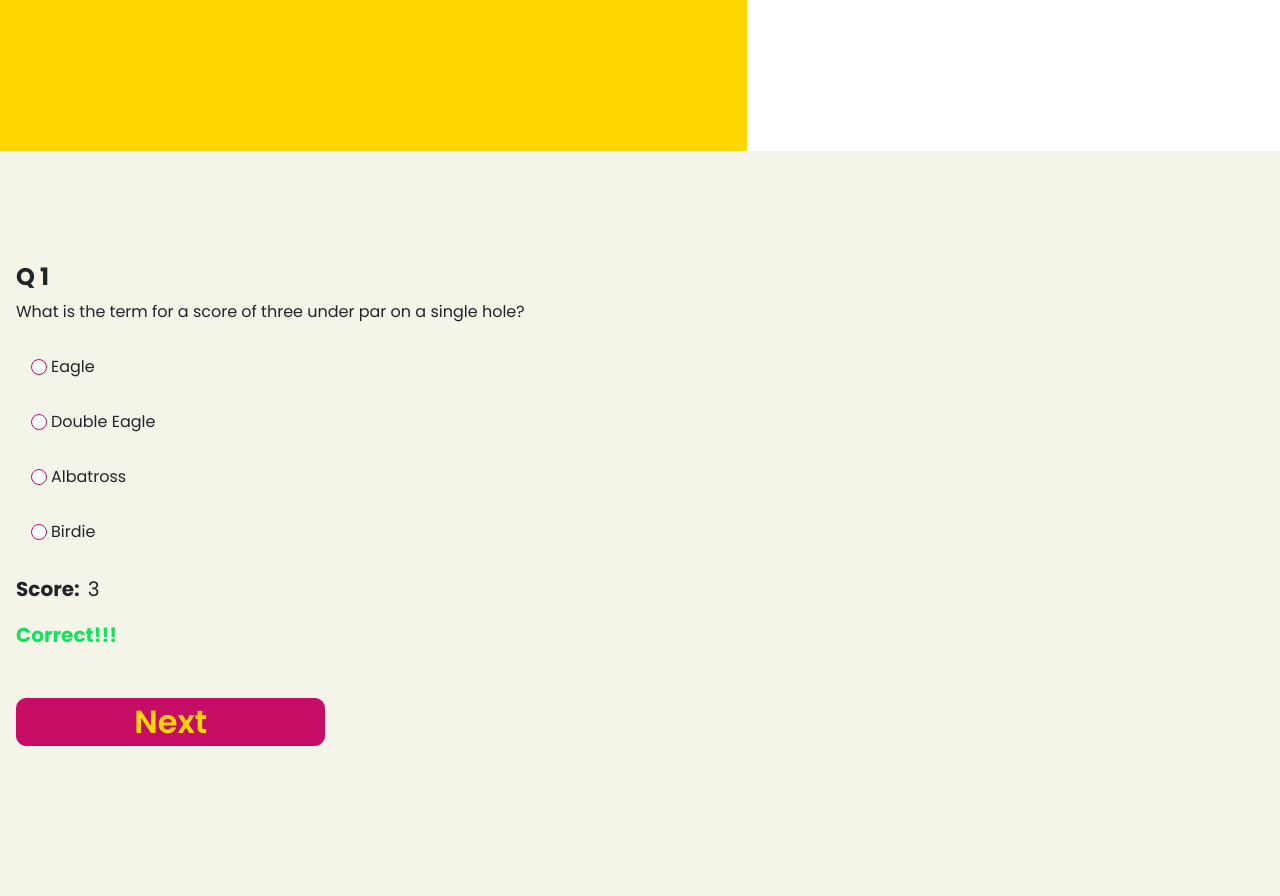
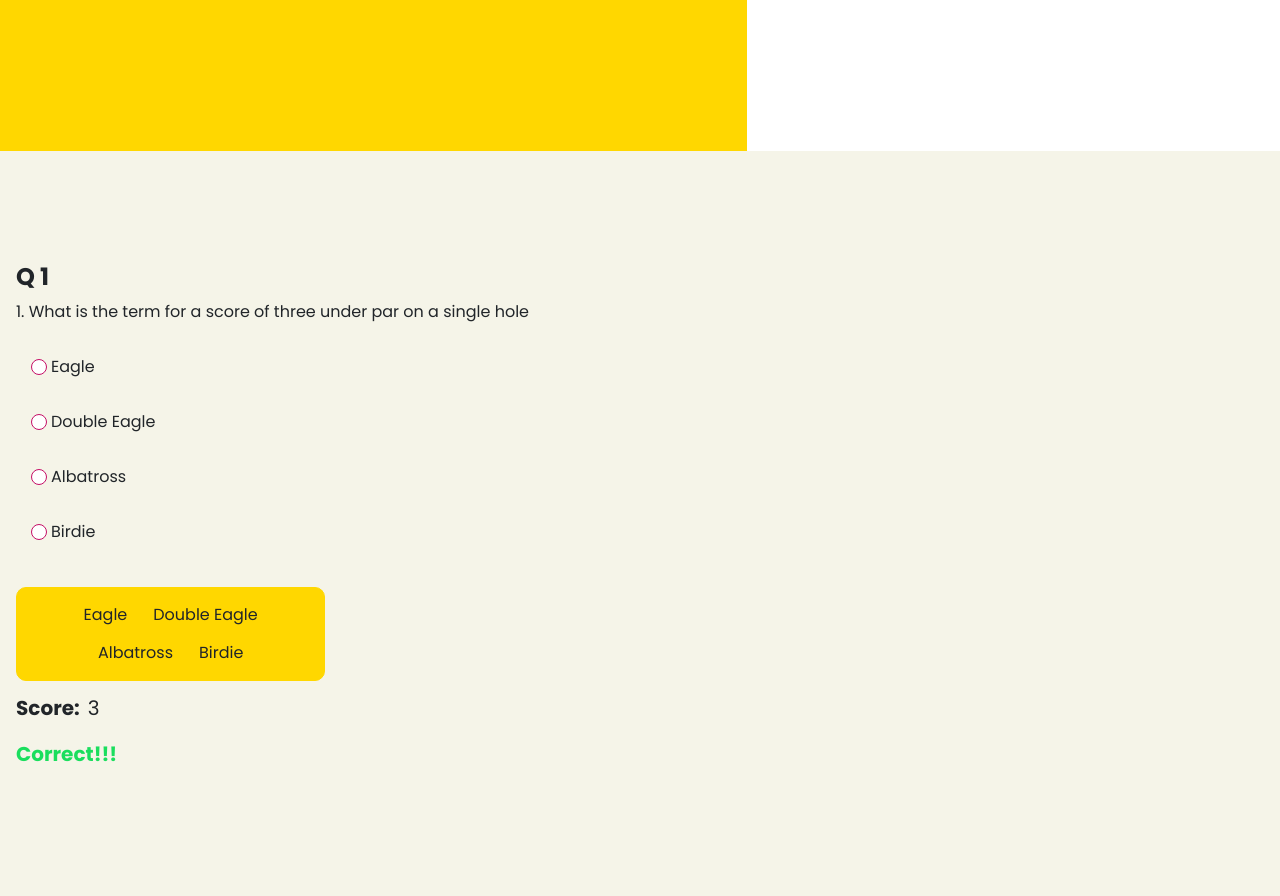
Before and after one commit to kchohanaza/Quiz-Game, a plain HTML site: page index.html in a window 1280 px wide. Shown: the part 649-1545 px from the top of the page. After the commit the page ends 1434 px from the top, so only its background shows below. Drawn offline with nearby package versions, Linux system fonts and the light colour scheme.

Commit message:
changed button object

```diff
--- a/assets/js/script.js
+++ b/assets/js/script.js
@@ -52,9 +52,9 @@ const questions =[
  const questionElement = document.getElementById("question-text");
  console.log(questionElement);
  //answer buttons
- const answerButtons = document.getElementById("answer-buttons");
+ const answerButtons = document.getElementById("check-answer-btn");
  console.log(answerButtons);
- const nextButton = document.getElementById("check-answer-btn");
+ const nextButton = document.getElementById("next-question-btn");
  let currentQuestionIndex = 0;
  let score = 0;
 
```
Also changed, not shown: index.html (+2 -2 lines).
